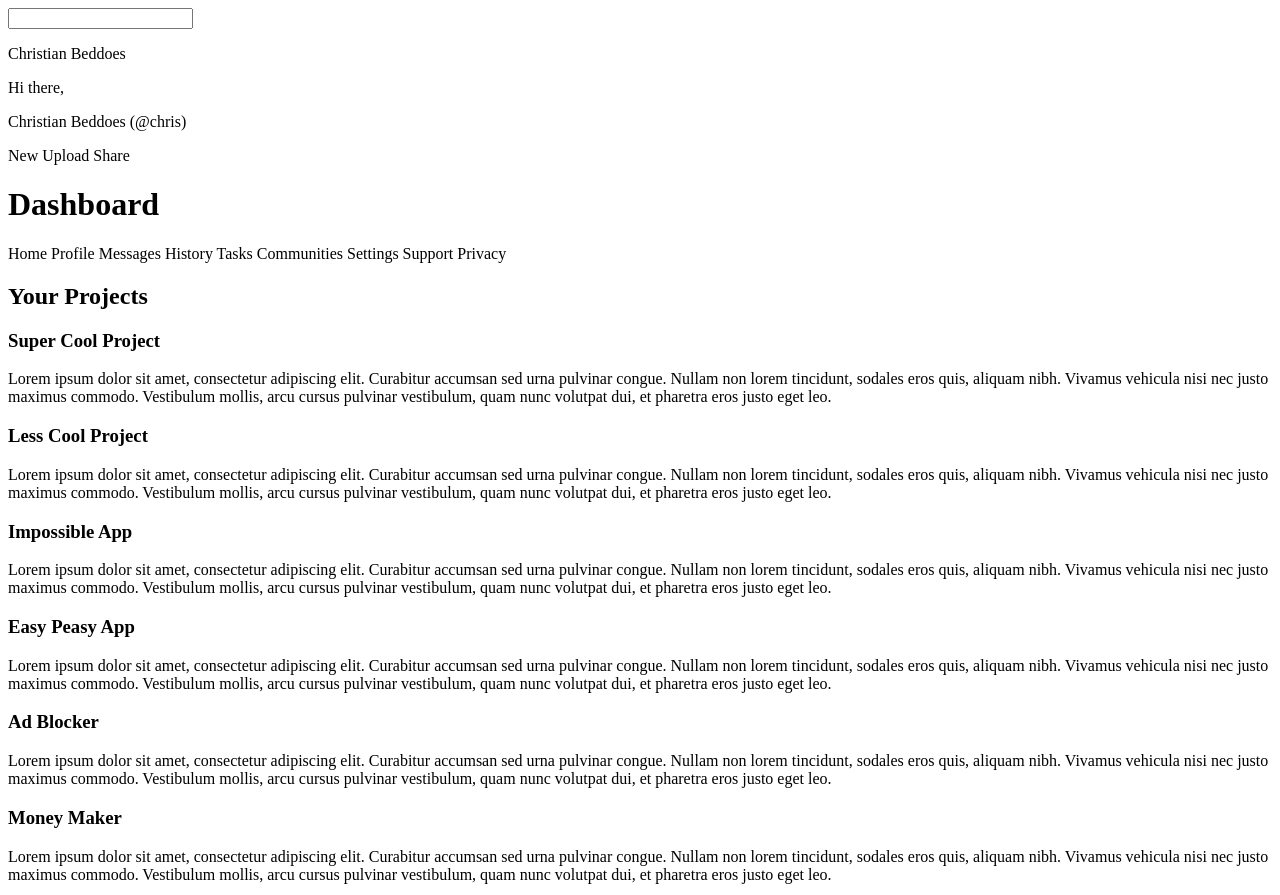
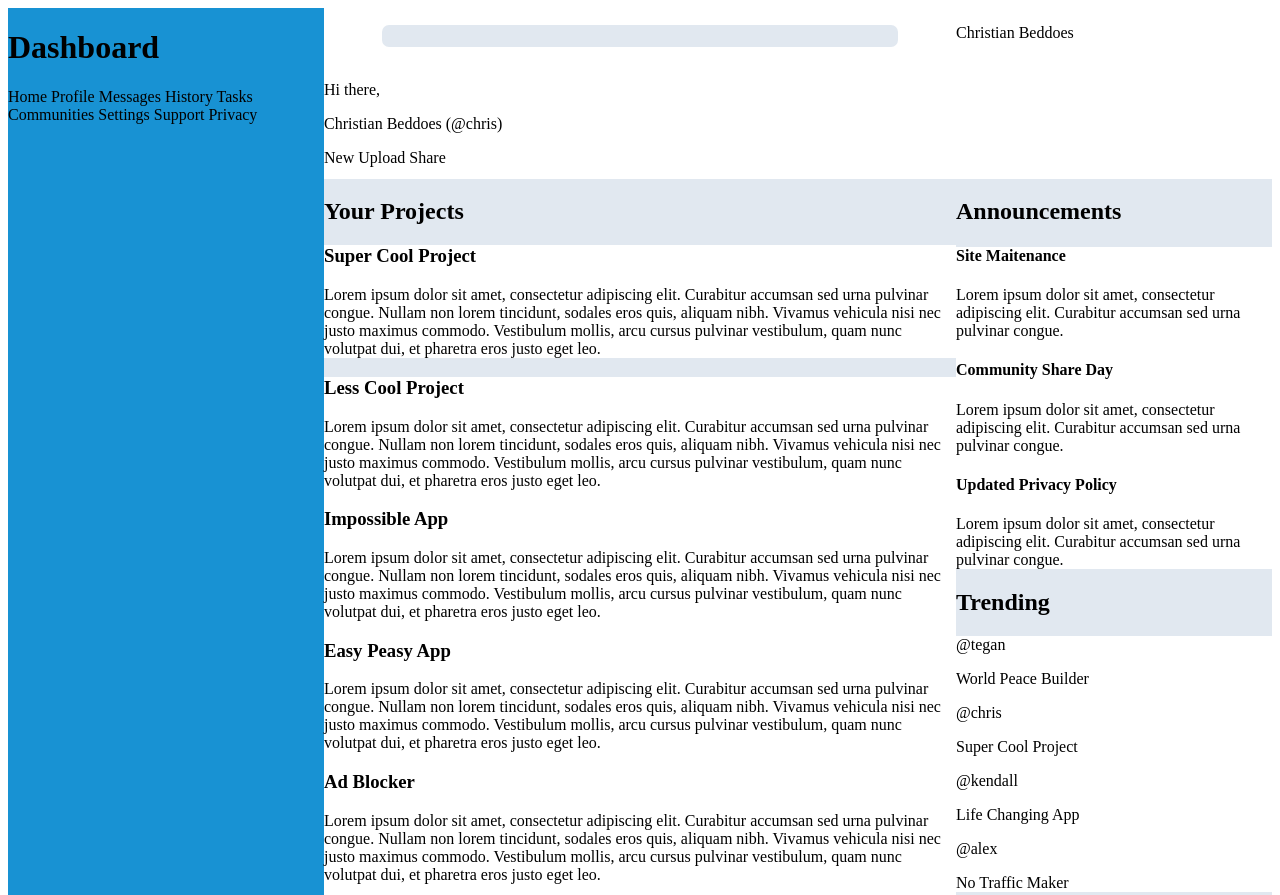
Before and after one commit to bogcommer/Admin-Dashboard, a plain HTML site: page index.html in a window 1280 px wide. Shown: the top 895 px of the page. Drawn offline with Linux system fonts and the light colour scheme.

Commit message:
Basic grid layout created, minor styling and formatting of header.

```diff
--- a/index.html
+++ b/index.html
@@ -11,7 +11,7 @@
       <div class="header">
         <div class="searchbar">
           <div class="search-icon"></div>
-          <input type="text" />
+          <input type="text" name="searchbar" />
         </div>
 
         <div class="profile">
--- a/styles.css
+++ b/styles.css
@@ -0,0 +1,46 @@
+/* Initial styling, done now to help setup grid */
+
+.sidebar {
+    background-color: #1892d3;
+}
+
+.projects, .user-info {
+    background-color: #e1e8f0;
+}
+
+.card, .info-card {
+    background-color: white;
+}
+
+/* Grid */
+
+.container {
+    display: grid;
+    grid-template-columns: 1fr 2fr 1fr;
+    grid-template-rows: 1fr 5fr;
+}
+
+.header {
+    grid-column: 2 / 4;
+    display: grid;
+    grid-template-columns: 2fr 1fr;
+    grid-template-rows: 1fr 2fr;
+}
+
+.searchbar {
+    display: flex;
+    justify-content: center;
+    align-items: center;
+}
+
+.searchbar > input {
+    width: 40vw;
+    background-color: #e1e8f0;
+    border: none;
+    border-radius: 7px;
+    height: 20px;
+}
+
+.sidebar {
+    grid-row: 1 / 3
+}
```
